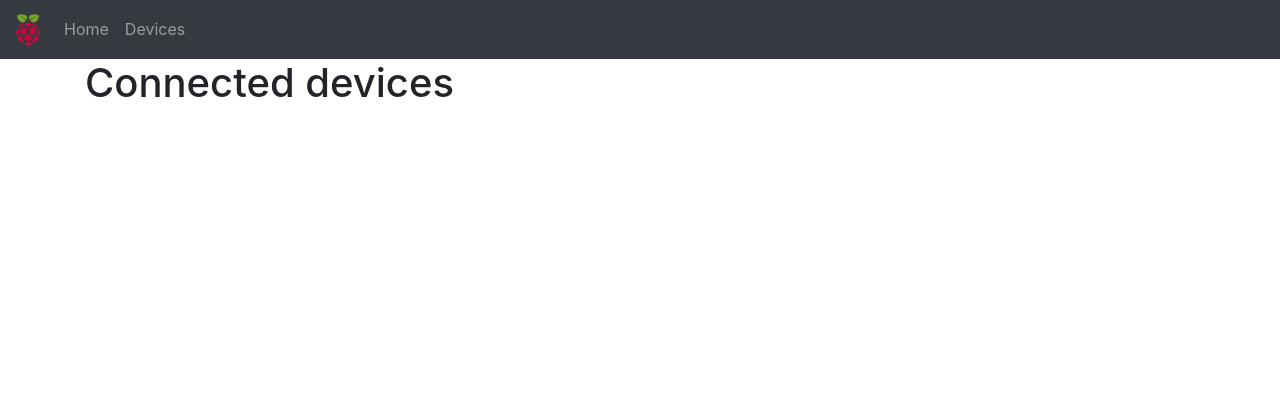
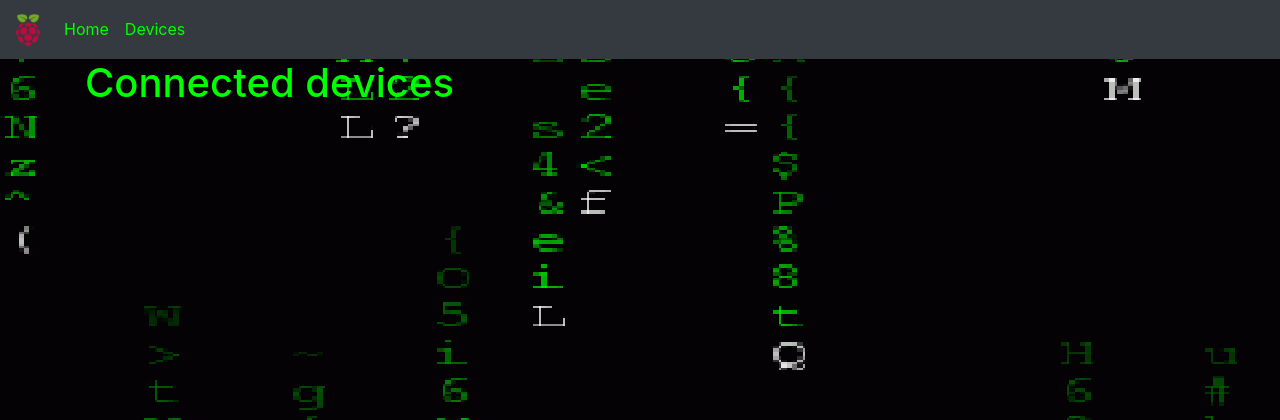
Before and after one commit to visatu/InnoRasPi2019, a Flask app: page /devices in a window 1280 px wide. Shown: the top 420 px of the page. Run offline with Flask 2, Linux system fonts and the light colour scheme; parts of the project's set-up code (start-up, migrations or seed data) failed here and were passed over; some libraries are stand-ins or nearby versions.

Commit message:
Background and color changes

```diff
--- a/secamelsca/templates/devices.html
+++ b/secamelsca/templates/devices.html
@@ -2,29 +2,29 @@
 {% extends "layout.html" %}
 <!-- inside block named "content" goes the content we want to display on page-->
 {% block content %}
-    <h1>Connected devices</h1>
+    <h1 style="color:rgb(0, 255, 0);">Connected devices</h1>
     <!-- card deck for devices with own card for each device -->
     <div class="card-deck">
         <!-- create a card for each device in dictionary -->
         {% for device in devices %}
-        <div class="card">
-            <div class="card-body">
-                <h5 class="card-title">DEVICE: {{device.upper()}}</h5>
-                <p class="card-text">
-                    <p>Type: <b>{{devices[device]["type"]}}</b></p>
+        <div style="border:2px solid rgb(0, 255, 0);" class="card">
+            <div style="background-color: rgb(0, 0, 0)"; class="card-body">
+                <h5 style="color:rgb(0, 255, 0);" class="card-title">DEVICE: {{device.upper()}}</h5>
+                <p style="color:rgb(0, 255, 0);" class="card-text">
+                    <p style="color:rgb(0, 255, 0);">Type: <b style="color:rgb(0, 255, 0);">{{devices[device]["type"]}}</b></p>
                     <!-- list all sensors -->
                     <table class="table table-striped">
                         <thead>
                             <tr>
-                                <th>Sensor</th>
-                                <th>Value</th>
+                                <th style="color:rgb(0, 255, 0);">Sensor</th>
+                                <th style="color:rgb(0, 255, 0);">Value</th>
                             </tr>
                         </thead>
                         <tbody>
                                 {% for sensor in devices[device]["sensors"] %}
                                 <tr>
-                                    <td>{{sensor}}</td>
-                                    <td id={{device + sensor}}>None</td>
+                                    <td style="color:rgb(0, 255, 0);">{{sensor}}</td>
+                                    <td style="color:rgb(0, 255, 0);" id={{device + sensor}}>None</td>
                                 </tr>
                                 {% endfor %}
                         </tbody>
--- a/secamelsca/templates/layout.html
+++ b/secamelsca/templates/layout.html
@@ -15,7 +15,7 @@
     {% endif %}
 </head>
 
-<body>
+<body style="background-image:url(../static/img/matrix.gif)">
     <!-- NAVIGATION BAR. This is on every page so it might as well be here -->
     <nav class="navbar navbar-expand-lg navbar-dark bg-dark navbar-fixed-top">
         <!-- logo -->
@@ -28,10 +28,10 @@
         <div class="collapse navbar-collapse" id="menubar" >
             <ul class="navbar-nav">
                 <li class="nav-item">
-                    <a class="nav-link" href="/">Home</a>
+                    <a style="color:rgb(0, 255, 0);" class="nav-link" href="/"> Home</a>
                 </li>
                 <li class="nav-item">
-                    <a class="nav-link" href="/devices">Devices</a>
+                    <a style="color:rgb(0, 255, 0);" class="nav-link" href="/devices">Devices</a>
                 </li>
             </ul>
         </div>
```
Also changed, not shown: secamelsca/templates/home.html (+4 -4 lines), secamelsca/static/img/istukis3.png (added), secamelsca/static/img/matrix.gif (added).
